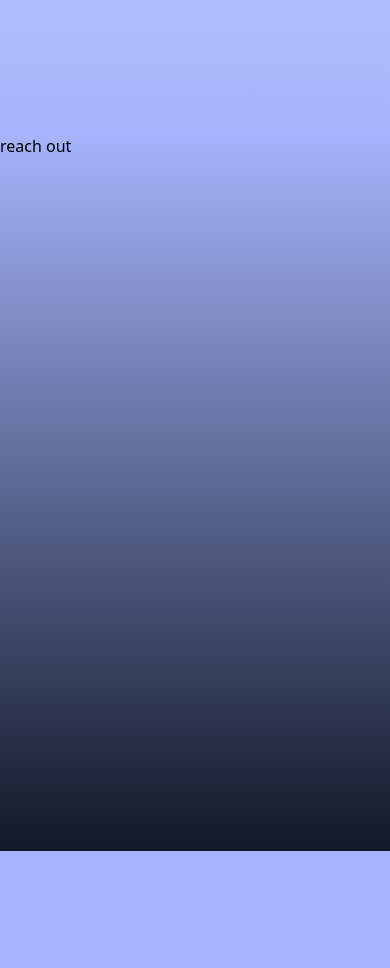
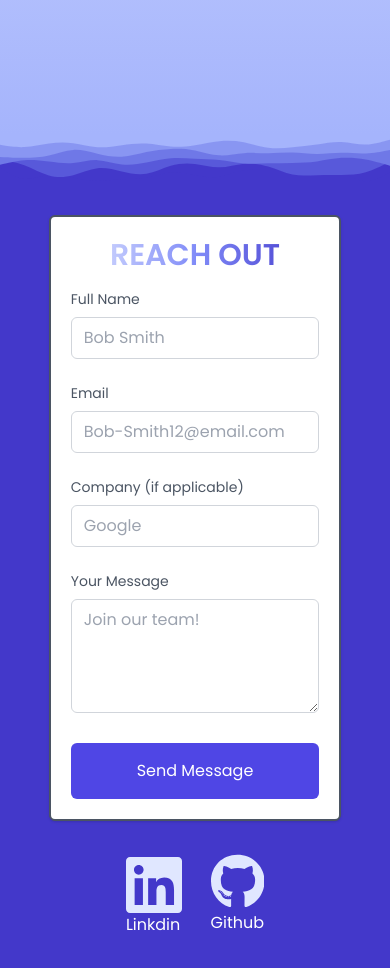
Before and after one commit to v-grillone/portfolio-page, a React (Create React App) app: page / in a window 390 px wide. Shown: the part 3580-4548 px from the top of the page. Before the commit the page ends 4431 px from the top, so only its background shows below. Built offline with nearby package versions, Linux system fonts and the light colour scheme.

Commit message:
reach out section initial

```diff
--- a/src/components/ReachOut.js
+++ b/src/components/ReachOut.js
@@ -2,9 +2,44 @@ import React from 'react'
 
 const ReachOut = () => {
   return (
-    <div className='reach-out-section h-85vh bg-gradient-to-b from-indigo-300 to-gray-900'>
-      <p>reach out</p>
-
+    <div className='reach-out-section bg-indigo-700 px-8 pb-8 flex flex-col items-center'>
+      <div className="reach-out-section-waves aspect-[900/300] w-[100vw] bg-no-repeat bg-center bg-cover bg-reach-out-waves"></div>
+      <div className='form-container w-[75vw] md:w-[50vw] p-5 md:p-10 mt-[-15%]  bg-white rounded-md border-2 border-gray-600 shadow'>
+        <div className="form-title-container text-center mb-4 md:mb-8">
+          <p className='text-3xl md:text-5xl font-bold bg-gradient-to-r from-indigo-100 via-indigo-400 to-indigo-700 bg-clip-text text-transparent font-poppins'>REACH OUT</p>
+        </div>
+        <form action="" method='POST'>
+          <div className='form-name-container mb-6'>
+            <label htmlFor="name" className='block mb-2 text-sm text-gray-600 font-poppins'>Full Name</label>
+            <input type="text" name='name' placeholder='Bob Smith' required className='w-full px-3 py-2 palceholder-gray-300 border border-gray-300 rounded-md focus:outline-none focus:ring focus:ring-indigo-100 focus:border-indigo-300 font-poppins' />
+          </div>
+          <div className='form-email-container mb-6'>
+            <label htmlFor="email" className='block mb-2 text-sm text-gray-600 font-poppins'>Email</label>
+            <input type="email" name='email' placeholder='Bob-Smith12@email.com' required className='w-full px-3 py-2 palceholder-gray-300 border border-gray-300 rounded-md focus:outline-none focus:ring focus:ring-indigo-100 focus:border-indigo-300 font-poppins' />
+          </div>
+          <div className='form-company-container mb-6'>
+            <label htmlFor="company" className='block mb-2 text-sm text-gray-600 font-poppins'>Company (if applicable)</label>
+            <input type="text" name='name' placeholder='Google' required className='w-full px-3 py-2 palceholder-gray-300 border border-gray-300 rounded-md focus:outline-none focus:ring focus:ring-indigo-100 focus:border-indigo-300 font-poppins' />
+          </div>
+          <div className="form-message-container mb-6">
+            <label htmlFor="message" className='block mb-2 text-sm text-gray-600 font-poppins'>Your Message</label>
+            <textarea name="message" rows="4" placeholder='Join our team!' className='w-full px-3 py-2 palceholder-gray-300 border border-gray-300 rounded-md focus:outline-none focus:ring focus:ring-indigo-100 focus:border-indigo-300 font-poppins'></textarea>
+          </div>
+          <div className="form-button-container">
+            <button type='submit' className='w-full px-2 py-4 text-white font-poppins duration-200ms bg-indigo-600 rounded-md focus:bg-indigo-500 hover:bg-indigo-500 focus:outline-none'>Send Message</button>
+          </div>
+        </form>
+      </div>
+      <div className="socials-container flex flex-row mt-8 align-center w-[60%] md:w-[20%] justify-evenly">
+        <div className="linkdin-container hover:cursor-pointer flex flex-col justify-center align-center">
+          <svg className='w-14 h-auto fill-indigo-100' xmlns="http://www.w3.org/2000/svg" viewBox="0 0 448 480"><path d="M416 32H31.9C14.3 32 0 46.5 0 64.3v383.4C0 465.5 14.3 480 31.9 480H416c17.6 0 32-14.5 32-32.3V64.3c0-17.8-14.4-32.3-32-32.3zM135.4 416H69V202.2h66.5V416zm-33.2-243c-21.3 0-38.5-17.3-38.5-38.5S80.9 96 102.2 96c21.2 0 38.5 17.3 38.5 38.5 0 21.3-17.2 38.5-38.5 38.5zm282.1 243h-66.4V312c0-24.8-.5-56.7-34.5-56.7-34.6 0-39.9 27-39.9 54.9V416h-66.4V202.2h63.7v29.2h.9c8.9-16.8 30.6-34.5 62.9-34.5 67.2 0 79.7 44.3 79.7 101.9V416z"/></svg>
+          <p className='font-poppins text-white'>Linkdin</p>
+        </div>
+        <div className="github-container hover:cursor-pointer flex flex-col justify-center align-center">
+          <svg className='w-18 h-auto fill-indigo-100' xmlns="http://www.w3.org/2000/svg" viewBox="0 0 496 530"><path d="M165.9 397.4c0 2-2.3 3.6-5.2 3.6-3.3.3-5.6-1.3-5.6-3.6 0-2 2.3-3.6 5.2-3.6 3-.3 5.6 1.3 5.6 3.6zm-31.1-4.5c-.7 2 1.3 4.3 4.3 4.9 2.6 1 5.6 0 6.2-2s-1.3-4.3-4.3-5.2c-2.6-.7-5.5.3-6.2 2.3zm44.2-1.7c-2.9.7-4.9 2.6-4.6 4.9.3 2 2.9 3.3 5.9 2.6 2.9-.7 4.9-2.6 4.6-4.6-.3-1.9-3-3.2-5.9-2.9zM244.8 8C106.1 8 0 113.3 0 252c0 110.9 69.8 205.8 169.5 239.2 12.8 2.3 17.3-5.6 17.3-12.1 0-6.2-.3-40.4-.3-61.4 0 0-70 15-84.7-29.8 0 0-11.4-29.1-27.8-36.6 0 0-22.9-15.7 1.6-15.4 0 0 24.9 2 38.6 25.8 21.9 38.6 58.6 27.5 72.9 20.9 2.3-16 8.8-27.1 16-33.7-55.9-6.2-112.3-14.3-112.3-110.5 0-27.5 7.6-41.3 23.6-58.9-2.6-6.5-11.1-33.3 2.6-67.9 20.9-6.5 69 27 69 27 20-5.6 41.5-8.5 62.8-8.5s42.8 2.9 62.8 8.5c0 0 48.1-33.6 69-27 13.7 34.7 5.2 61.4 2.6 67.9 16 17.7 25.8 31.5 25.8 58.9 0 96.5-58.9 104.2-114.8 110.5 9.2 7.9 17 22.9 17 46.4 0 33.7-.3 75.4-.3 83.6 0 6.5 4.6 14.4 17.3 12.1C428.2 457.8 496 362.9 496 252 496 113.3 383.5 8 244.8 8zM97.2 352.9c-1.3 1-1 3.3.7 5.2 1.6 1.6 3.9 2.3 5.2 1 1.3-1 1-3.3-.7-5.2-1.6-1.6-3.9-2.3-5.2-1zm-10.8-8.1c-.7 1.3.3 2.9 2.3 3.9 1.6 1 3.6.7 4.3-.7.7-1.3-.3-2.9-2.3-3.9-2-.6-3.6-.3-4.3.7zm32.4 35.6c-1.6 1.3-1 4.3 1.3 6.2 2.3 2.3 5.2 2.6 6.5 1 1.3-1.3.7-4.3-1.3-6.2-2.2-2.3-5.2-2.6-6.5-1zm-11.4-14.7c-1.6 1-1.6 3.6 0 5.9 1.6 2.3 4.3 3.3 5.6 2.3 1.6-1.3 1.6-3.9 0-6.2-1.4-2.3-4-3.3-5.6-2z"/></svg>
+          <p className='font-poppins text-white'>Github</p>
+        </div>
+      </div>
     </div>
   )
 }
--- a/tailwind.config.js
+++ b/tailwind.config.js
@@ -17,6 +17,10 @@ module.exports = {
         'poppins': ["Poppins", "sans-serif"],
         'silkscreen' : ['Silkscreen', 'monospace']
       },
+      backgroundImage:
+         {
+           'reach-out-waves': "url(/src/assets/layered-waves-haikei.svg)"
+         }
     },
   },
   plugins: [],
```
Also changed, not shown: src/assets/layered-waves-haikei.svg (added).
